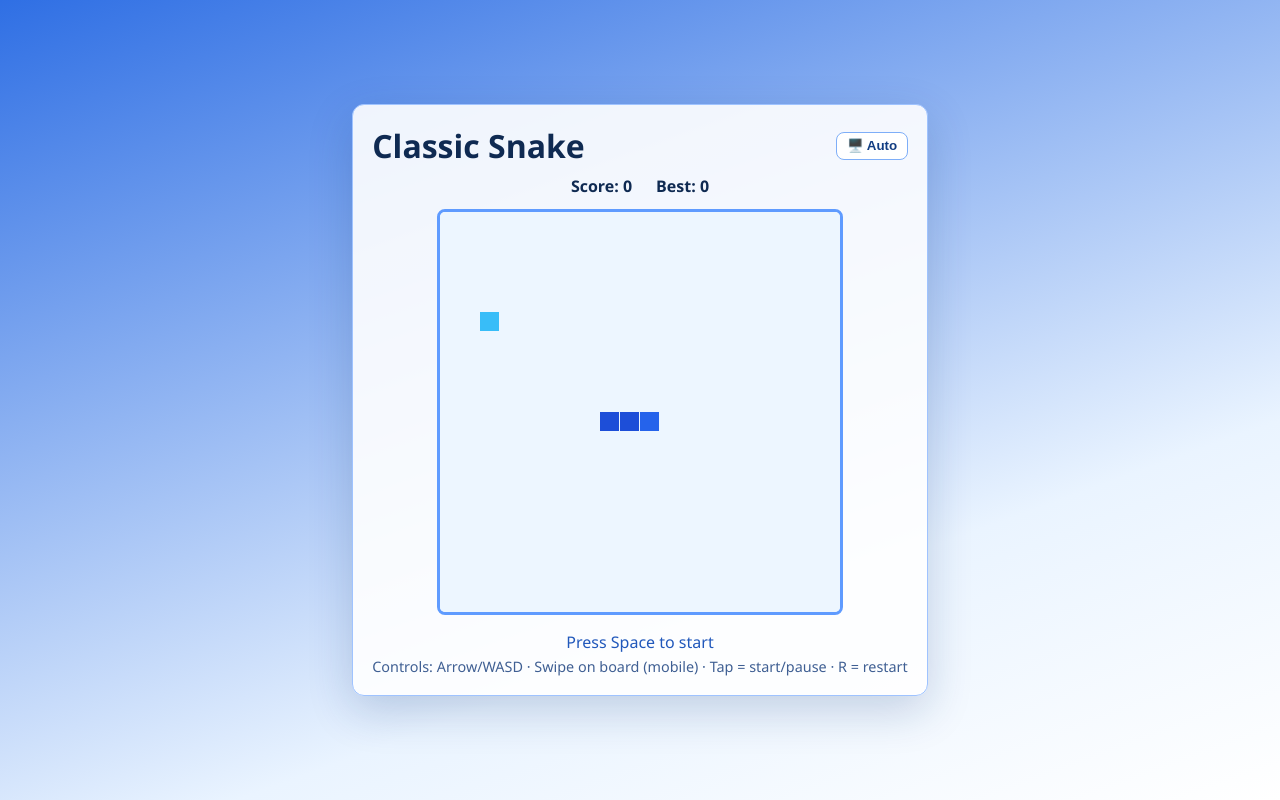
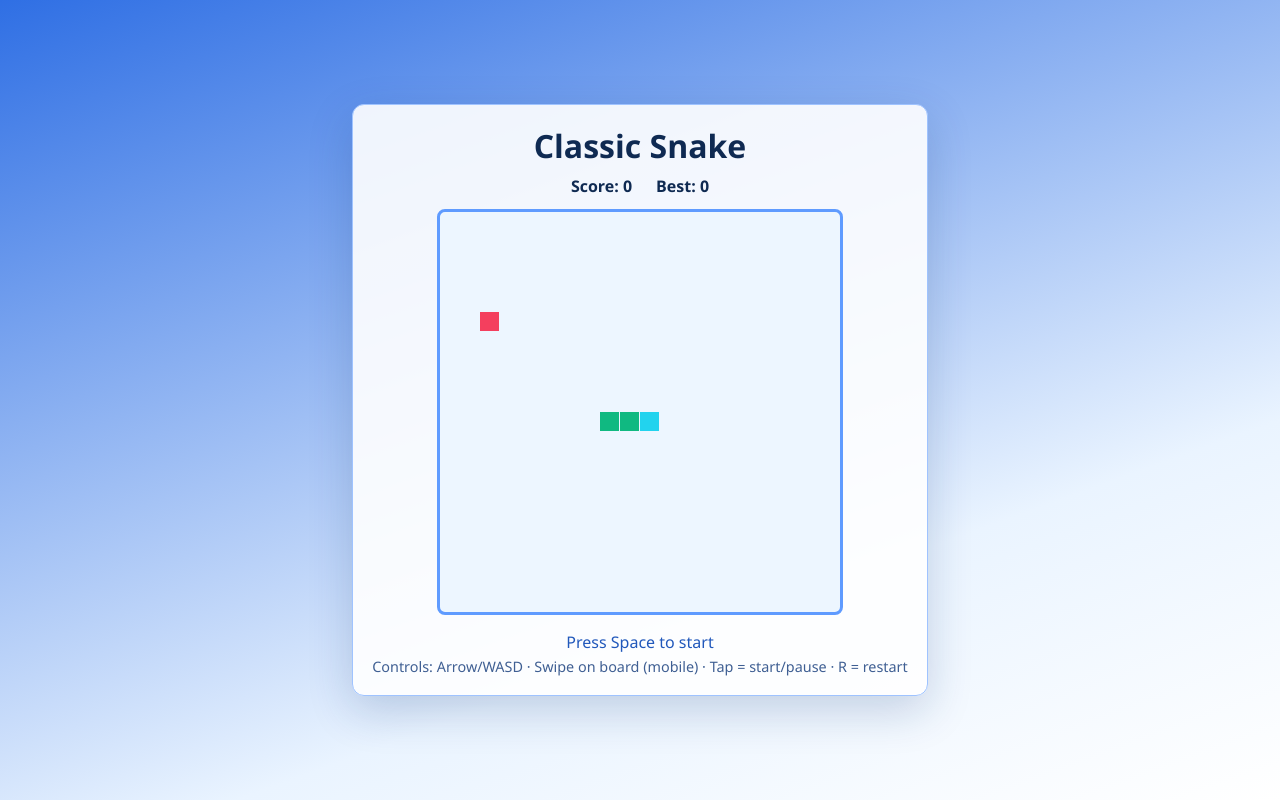
Before and after one commit to r2restremera/Test, a plain HTML site: page index.html in a window 1280 px wide. Drawn offline with Linux system fonts and the light colour scheme.

```diff
--- a/index.html
+++ b/index.html
@@ -8,10 +8,7 @@
   </head>
   <body>
     <main class="game-shell">
-      <div class="title-row">
-        <h1>Classic Snake</h1>
-        <button id="theme-toggle" type="button" aria-label="Cycle theme mode: light, dark, auto">🖥️ Auto</button>
-      </div>
+      <h1>Classic Snake</h1>
       <div class="hud" aria-live="polite">
         <p>Score: <span id="score">0</span></p>
         <p>Best: <span id="best">0</span></p>
--- a/script.js
+++ b/script.js
@@ -7,14 +7,8 @@ const ctx = canvas.getContext("2d");
 const scoreEl = document.getElementById("score");
 const bestEl = document.getElementById("best");
 const statusEl = document.getElementById("status");
-const themeToggleEl = document.getElementById("theme-toggle");
 
 const swipeThreshold = 24;
-const themeStorageKey = "snake-theme-mode";
-const themeModes = ["light", "dark", "auto"];
-
-let themeMode = "auto";
-let systemThemeMediaQuery = null;
 
 let snake;
 let direction;
@@ -73,97 +67,15 @@ function drawCell(x, y, color) {
   ctx.fillRect(x * tileSize, y * tileSize, tileSize - 1, tileSize - 1);
 }
 
-function cssVar(name, fallback) {
-  const value = getComputedStyle(document.body).getPropertyValue(name).trim();
-  return value || fallback;
-}
-
 function draw() {
   ctx.clearRect(0, 0, canvas.width, canvas.height);
-  ctx.fillStyle = cssVar("--board-bg", "#edf6ff");
-  ctx.fillRect(0, 0, canvas.width, canvas.height);
 
-  drawCell(food.x, food.y, cssVar("--food-color", "#38bdf8"));
+  drawCell(food.x, food.y, "#f43f5e");
 
   snake.forEach((segment, index) => {
-    const color =
-      index === 0
-        ? cssVar("--snake-head-color", "#2563eb")
-        : cssVar("--snake-body-color", "#1d4ed8");
+    const color = index === 0 ? "#22d3ee" : "#10b981";
     drawCell(segment.x, segment.y, color);
   });
-}
-
-
-function resolveTheme(mode) {
-  if (mode === "auto") {
-    return systemThemeMediaQuery && systemThemeMediaQuery.matches ? "dark" : "light";
-  }
-  return mode;
-}
-
-function updateThemeToggleLabel(mode) {
-  if (!themeToggleEl) {
-    return;
-  }
-
-  if (mode === "light") {
-    themeToggleEl.textContent = "☀️ Light";
-    return;
-  }
-
-  if (mode === "dark") {
-    themeToggleEl.textContent = "🌙 Dark";
-    return;
-  }
-
-  themeToggleEl.textContent = "🖥️ Auto";
-}
-
-function applyThemeMode(mode, persist = true) {
-  const nextMode = themeModes.includes(mode) ? mode : "auto";
-  themeMode = nextMode;
-
-  if (persist) {
-    localStorage.setItem(themeStorageKey, nextMode);
-  }
-
-  document.body.dataset.theme = resolveTheme(nextMode);
-  updateThemeToggleLabel(nextMode);
-
-  if (snake) {
-    draw();
-  }
-}
-
-function cycleThemeMode() {
-  const index = themeModes.indexOf(themeMode);
-  const nextMode = themeModes[(index + 1) % themeModes.length];
-  applyThemeMode(nextMode);
-}
-
-function initTheme() {
-  if (window.matchMedia) {
-    systemThemeMediaQuery = window.matchMedia("(prefers-color-scheme: dark)");
-    const handleSystemThemeChange = () => {
-      if (themeMode === "auto") {
-        applyThemeMode("auto", false);
-      }
-    };
-
-    if (systemThemeMediaQuery.addEventListener) {
-      systemThemeMediaQuery.addEventListener("change", handleSystemThemeChange);
-    } else if (systemThemeMediaQuery.addListener) {
-      systemThemeMediaQuery.addListener(handleSystemThemeChange);
-    }
-  }
-
-  const savedThemeMode = localStorage.getItem(themeStorageKey);
-  applyThemeMode(savedThemeMode || "auto", false);
-
-  if (themeToggleEl) {
-    themeToggleEl.addEventListener("click", cycleThemeMode);
-  }
 }
 
 function isOpposite(next, current) {
@@ -368,7 +280,6 @@ window.addEventListener("keydown", (event) => {
   handleDirection(key);
 });
 
-initTheme();
 registerTouchControls();
 best = Number(localStorage.getItem("snake-best") || 0);
 bestEl.textContent = String(best);
--- a/style.css
+++ b/style.css
@@ -1,37 +1,5 @@
 :root {
-  --bg-gradient: linear-gradient(160deg, #2f6fe4 0%, #eaf4ff 70%, #ffffff 100%);
-  --text-color: #0f2a52;
-  --shell-border: #9fc3ff;
-  --shell-bg: rgba(255, 255, 255, 0.9);
-  --shell-shadow: rgba(17, 56, 120, 0.2);
-  --board-border: #5f9bff;
-  --board-bg: #edf6ff;
-  --status-color: #2158bb;
-  --help-color: #3f5f93;
-  --button-bg: #ffffff;
-  --button-border: #7eaef8;
-  --button-text: #123d82;
-  --food-color: #38bdf8;
-  --snake-head-color: #2563eb;
-  --snake-body-color: #1d4ed8;
-}
-
-body[data-theme="dark"] {
-  --bg-gradient: linear-gradient(170deg, #0b1220 0%, #111827 55%, #1e293b 100%);
-  --text-color: #e2e8f0;
-  --shell-border: #334155;
-  --shell-bg: rgba(8, 15, 30, 0.92);
-  --shell-shadow: rgba(0, 0, 0, 0.45);
-  --board-border: #475569;
-  --board-bg: #020617;
-  --status-color: #7dd3fc;
-  --help-color: #94a3b8;
-  --button-bg: #0f172a;
-  --button-border: #334155;
-  --button-text: #e2e8f0;
-  --food-color: #22d3ee;
-  --snake-head-color: #38bdf8;
-  --snake-body-color: #0ea5e9;
+  color-scheme: light;
 }
 
 * {
@@ -44,40 +12,23 @@ body {
   display: grid;
   place-items: center;
   font-family: "Segoe UI", Tahoma, Geneva, Verdana, sans-serif;
-  background: var(--bg-gradient);
-  color: var(--text-color);
+  background: linear-gradient(160deg, #2f6fe4 0%, #eaf4ff 70%, #ffffff 100%);
+  color: #0f2a52;
 }
 
 .game-shell {
   touch-action: none;
   text-align: center;
   padding: 1.2rem;
-  border: 1px solid var(--shell-border);
+  border: 1px solid #9fc3ff;
   border-radius: 12px;
-  background: var(--shell-bg);
-  box-shadow: 0 15px 45px var(--shell-shadow);
-}
-
-.title-row {
-  display: flex;
-  justify-content: space-between;
-  align-items: center;
-  gap: 0.9rem;
-  margin-bottom: 0.5rem;
+  background: rgba(255, 255, 255, 0.9);
+  box-shadow: 0 15px 45px rgba(17, 56, 120, 0.2);
 }
 
 h1 {
-  margin: 0;
-}
-
-#theme-toggle {
-  border: 1px solid var(--button-border);
-  background: var(--button-bg);
-  color: var(--button-text);
-  border-radius: 8px;
-  padding: 0.35rem 0.6rem;
-  font-weight: 600;
-  cursor: pointer;
+  margin-top: 0;
+  margin-bottom: 0.5rem;
 }
 
 .hud {
@@ -94,9 +45,6 @@ h1 {
 
 #game {
   touch-action: none;
-  border: 3px solid var(--board-border);
-  border-radius: 8px;
-  background: var(--board-bg);
   border: 3px solid #5f9bff;
   border-radius: 8px;
   background: #edf6ff;
@@ -104,7 +52,6 @@ h1 {
 
 #status {
   margin: 0.65rem 0 0.25rem;
-  color: var(--status-color);
   color: #2158bb;
   min-height: 1.2em;
 }
@@ -112,6 +59,5 @@ h1 {
 .help {
   margin: 0;
   font-size: 0.9rem;
-  color: var(--help-color);
   color: #3f5f93;
 }
```
Also changed, not shown: 1 other file.
